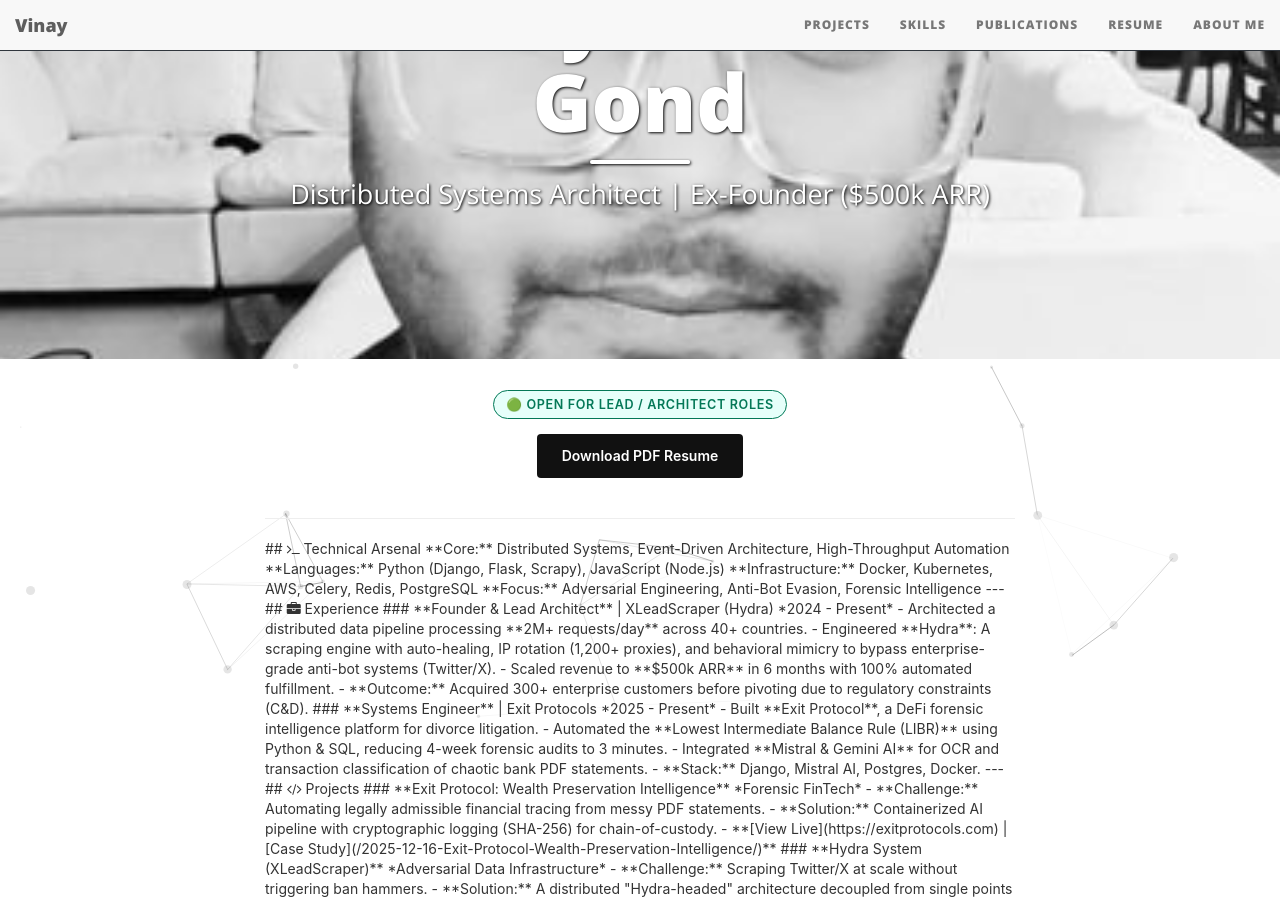
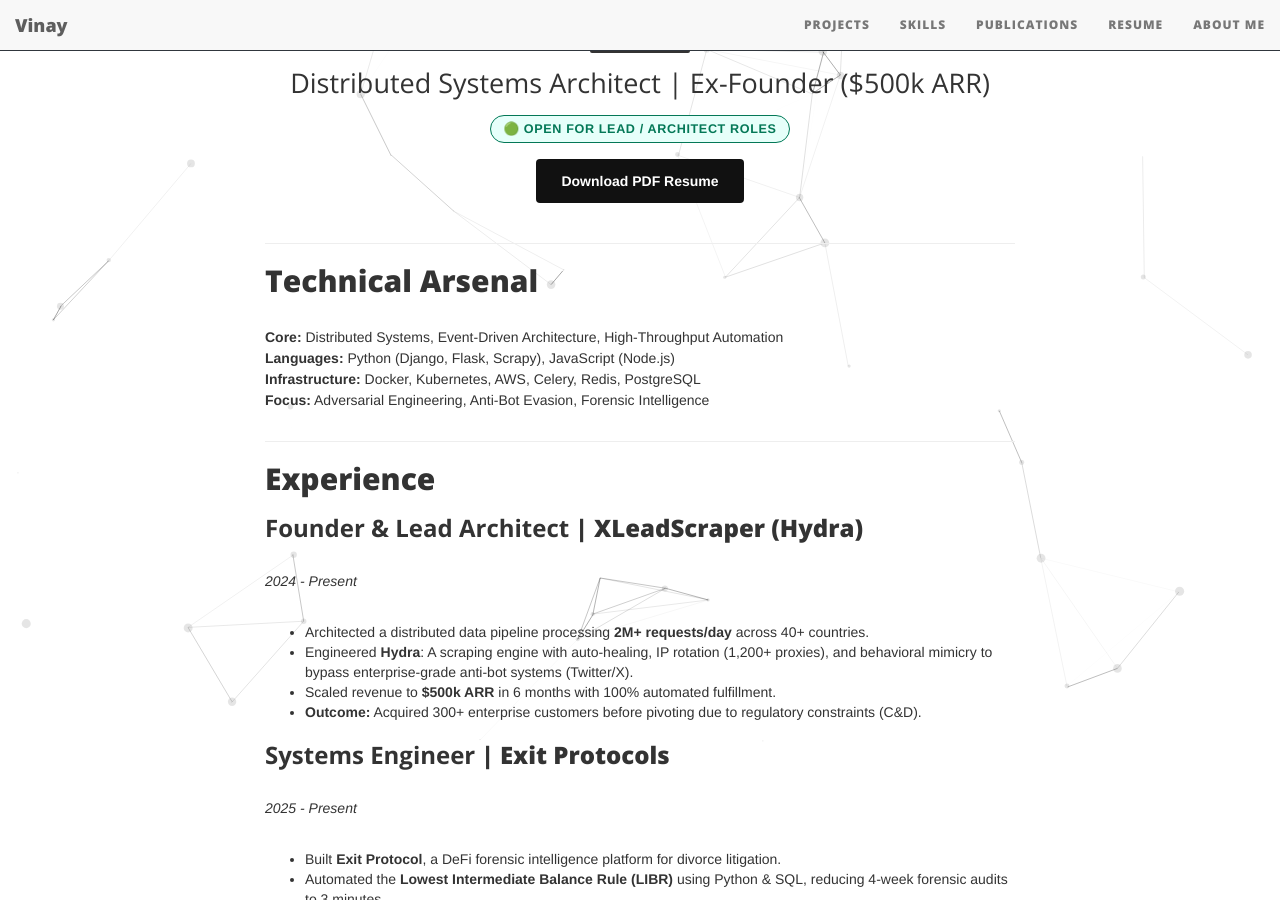
Before and after one commit to Vinaygond/Vinaygond.github.io, a Jekyll site: the page built from resume.md, in a window 1280 px wide and 900 px high, scrolled down 272 px. Built offline with Jekyll 4.4.1, drawn with Linux system fonts in a browser that asks for light colours; nearby versions of some CDN libraries; some of the changed text lies outside the part shown.

Commit message:
fix: remove broken hero image and fix markdown rendering on resume page

```diff
--- a/resume.md
+++ b/resume.md
@@ -2,21 +2,17 @@
 layout: page
 title: Vinay Kumar Gond
 subtitle: Distributed Systems Architect | Ex-Founder ($500k ARR)
-bigimg: "/img/homephoto1.jpg"
 ---
-
-<div class="resume-container" style="font-family: 'Inter', sans-serif; color: #333;">
 
 <div style="text-align: center; margin-bottom: 40px;">
   <span style="background: #e6fffa; color: #047857; padding: 6px 12px; border-radius: 9999px; font-weight: 600; font-size: 0.9em; letter-spacing: 0.05em; border: 1px solid #047857;">🟢 OPEN FOR LEAD / ARCHITECT ROLES</span>
-  <div style="margin-top: 20px;">
-    <a href="/Resume.pdf" class="btn btn-primary" style="background: #111; border: none; padding: 12px 25px; font-weight: 600;">Download PDF Resume</a>
-  </div>
+  <br><br>
+  <a href="/Resume.pdf" class="btn btn-primary" style="background: #111; border: none; padding: 12px 25px; font-weight: 600;">Download PDF Resume</a>
 </div>
 
-<hr />
+---
 
-## <i class="fa fa-terminal"></i> Technical Arsenal
+## Technical Arsenal
 
 **Core:** Distributed Systems, Event-Driven Architecture, High-Throughput Automation
 **Languages:** Python (Django, Flask, Scrapy), JavaScript (Node.js)
@@ -25,7 +21,7 @@
 
 ---
 
-## <i class="fa fa-briefcase"></i> Experience
+## Experience
 
 ### **Founder & Lead Architect** | XLeadScraper (Hydra)
 *2024 - Present*
@@ -43,7 +39,7 @@
 
 ---
 
-## <i class="fa fa-code"></i> Projects
+## Projects
 
 ### **Exit Protocol: Wealth Preservation Intelligence**
 *Forensic FinTech*
@@ -59,10 +55,8 @@
 
 ---
 
-## <i class="fa fa-graduation-cap"></i> Education
+## Education
 
 **B.E. Computer Science**
 *Visvesvaraya Technological University*
 - Focus: Network Security & Distributed Systems
-
-</div>
```
